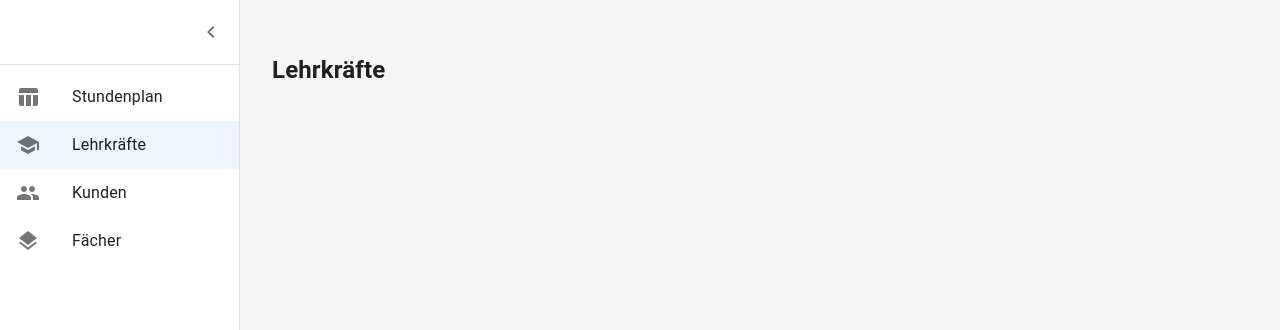
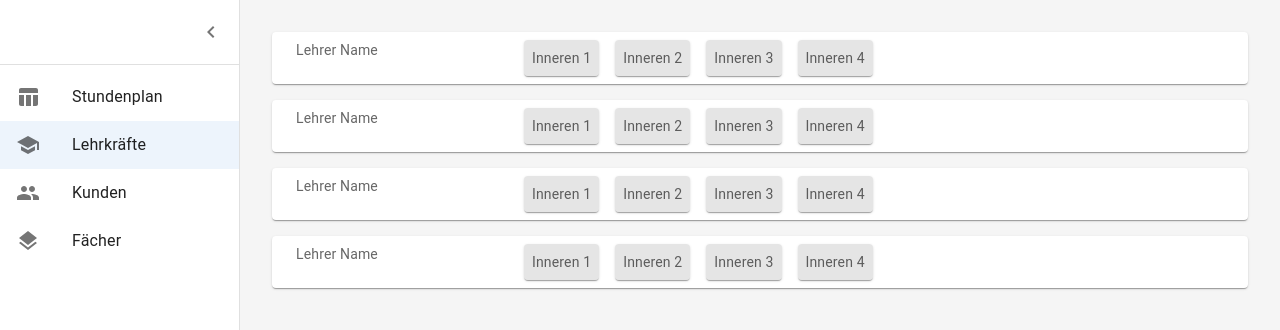
Before and after one commit to MichelBusse/erp-system-schuelertreff, a React (Vite) app in the folder client/: page /teachers in a window 1280 px wide. Shown: the top 330 px of the page. Built offline with nearby package versions, Linux system fonts and the light colour scheme.

Commit message:
Teachers Side Layout

```diff
--- a/client/src/pages/teachers.tsx
+++ b/client/src/pages/teachers.tsx
@@ -1,5 +1,41 @@
+import { Box, Grid } from "@mui/material";
+import { styled } from '@mui/material/styles';
+import Paper from '@mui/material/Paper';
+import GridLine from '../components/GridLine';
+
+const Item = styled(Paper)(({ theme }) => ({
+  backgroundColor: theme.palette.mode === 'dark' ? '#1A2027' : '#fff',
+  ...theme.typography.body2,
+  padding: theme.spacing(1),
+  textAlign: 'center',
+  color: theme.palette.text.secondary,
+}));
+
 const Teachers: React.FC = () => {
-  return <h2>Lehrkräfte</h2>
+  return (<Box sx={{ flexGrow: 1 }}>
+    <Grid container rowSpacing={2}>
+    {[1, 2, 3, 4].map( (number) => (
+        <Grid item xs={12} key={number}>
+          <Item>
+            <Grid container spacing={2}>
+              <Grid item xs={3}>
+            <Grid item xs={6}>
+                Lehrer Name
+            </Grid>
+              </Grid>
+            {[1, 2, 3, 4].map( (number) => (
+              <Grid item xs="auto" key={number}>
+                <Item sx={{backgroundColor: 'rgba(204, 204, 204, 0.5)'}}>
+                  Inneren {number}
+                </Item>
+              </Grid>
+            ))}
+            </Grid>
+          </Item>
+      </Grid>
+    ))}
+    </Grid>
+  </Box>)
 }
 
 export default Teachers
```
